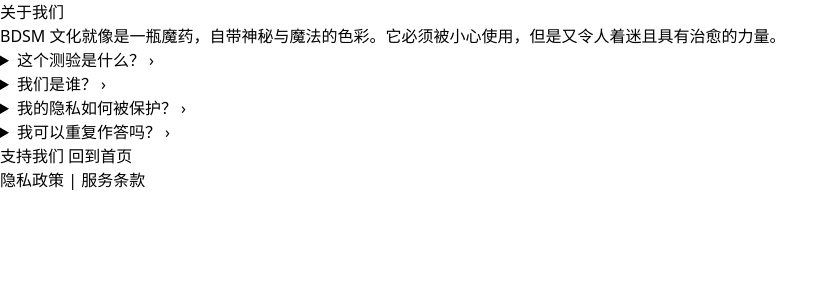
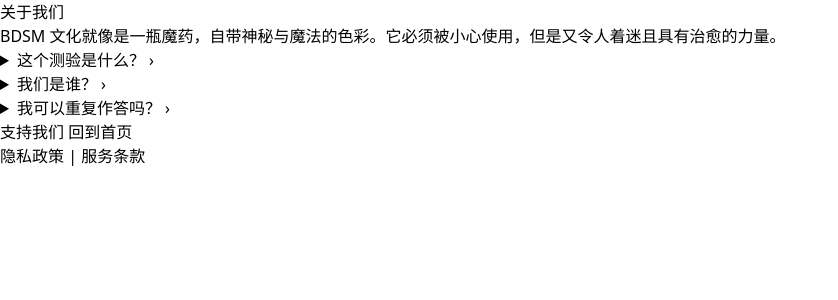
Before and after one commit to wqqhou/Personality_Test_Website, a Python web app: template templates/about.html in a window 1280 px wide. Shown: the part 76-376 px from the top of the page, without its empty margins (0-838 px from the left). Run offline with Jinja, Linux system fonts and the light colour scheme; the template is opened without the code that fills it, so the values that code supplies are empty; style sheets or scripts are compiled from the project's sources; some web fonts are replaced.

Commit message:
text edit

```diff
--- a/templates/about.html
+++ b/templates/about.html
@@ -30,17 +30,6 @@
           入圈 8 年，一路上跌跌撞撞，与 BDSM 互相见证了彼此这些年的成长与变化。希望可以透过自己的力量为 BDSM 文化做一些什么，也希望这个世界能够更加温柔美好。
         </div>
       </details>
-
-      <details>
-        <summary>
-          我的隐私如何被保护？
-          <span class="arrow">›</span>
-        </summary>
-        <div class="answer">
-          我们仅保存必要的统计信息用于改进测验。若你提供电子信箱，仅用于结果追踪或后续通知，不会对外共享。
-        </div>
-      </details>
-
       <details>
         <summary>
           我可以重复作答吗？
```
